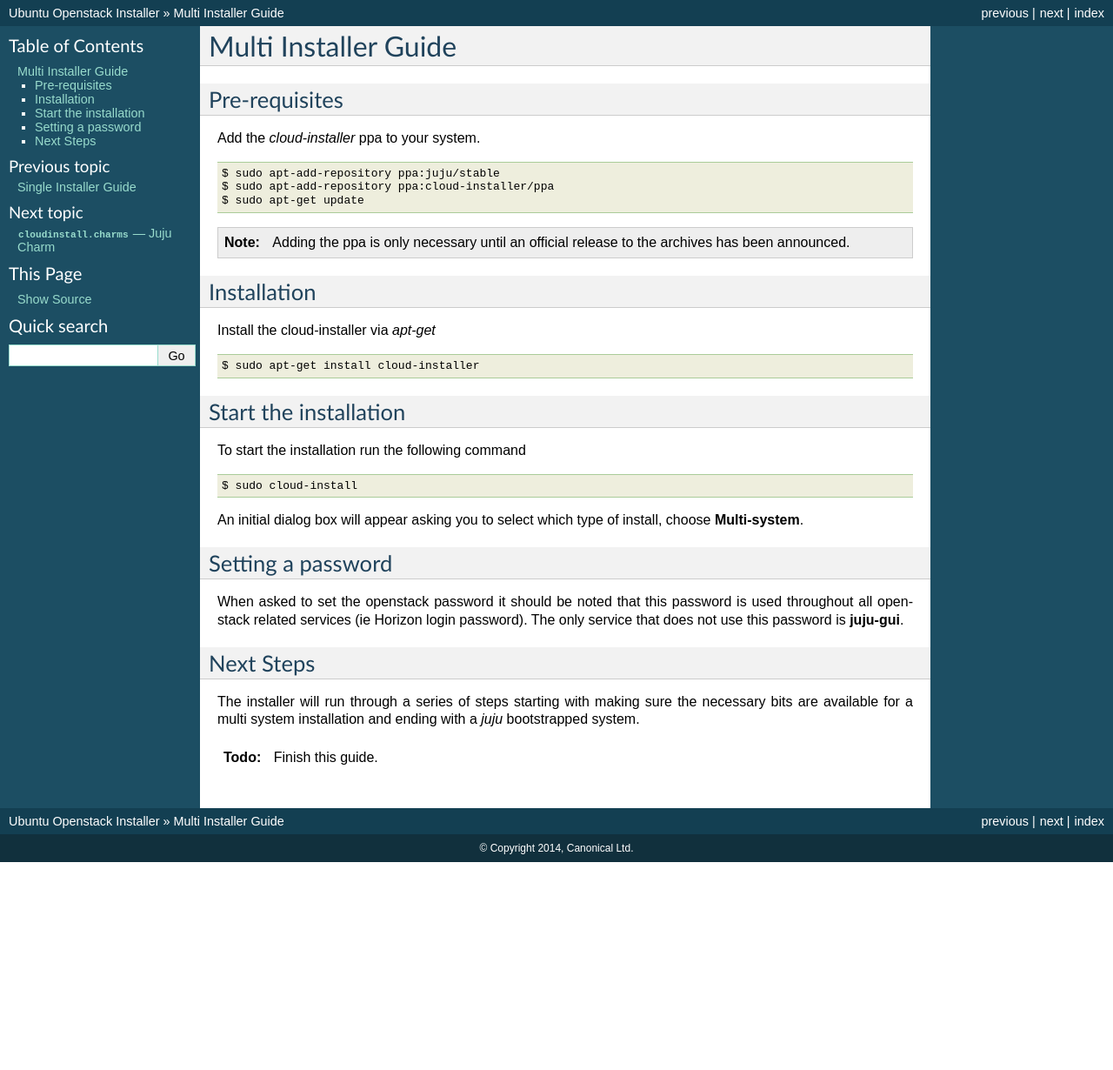
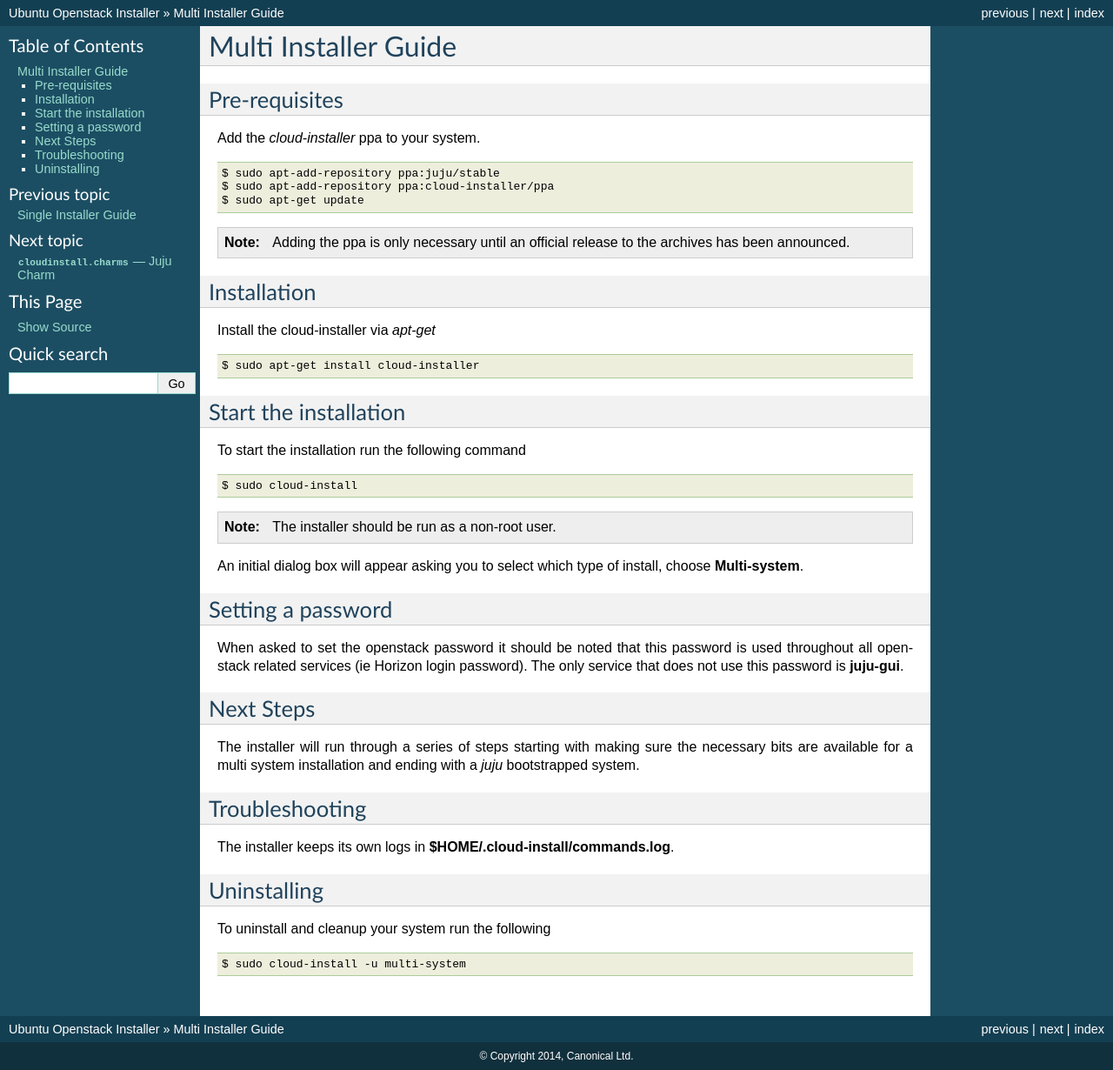
Before and after one commit to Ubuntu-Solutions-Engineering/openstack-installer, a Sphinx documentation site: the page built from docs/multi-installer.guide.rst, in a window 1280 px wide. Shown: the whole page at 87% size. Built offline with Sphinx 7.4.7, drawn with Linux system fonts in a browser that asks for light colours; before the commit the page ends 991 px from its top, so only the background shows below that.

Commit message:
merge master changes
Signed-off-by: Adam Stokes <adam.stokes@ubuntu.com>

```diff
--- a/docs/multi-installer.guide.rst
+++ b/docs/multi-installer.guide.rst
@@ -8,9 +8,9 @@ Add the `cloud-installer` ppa to your system.
 
 .. code::
 
-    $ sudo apt-add-repository ppa:juju/stable
-    $ sudo apt-add-repository ppa:cloud-installer/ppa
-    $ sudo apt-get update
+   $ sudo apt-add-repository ppa:juju/stable
+   $ sudo apt-add-repository ppa:cloud-installer/ppa
+   $ sudo apt-get update
 
 .. note::
 
@@ -35,6 +35,10 @@ To start the installation run the following command
 
    $ sudo cloud-install
 
+.. note::
+
+   The installer should be run as a non-root user.
+
 An initial dialog box will appear asking you to select which type of
 install, choose **Multi-system**.
 
@@ -52,6 +56,16 @@ The installer will run through a series of steps starting with making
 sure the necessary bits are available for a multi system installation
 and ending with a `juju` bootstrapped system.
 
-.. todo::
+Troubleshooting
+^^^^^^^^^^^^^^^
 
-   Finish this guide.
+The installer keeps its own logs in **$HOME/.cloud-install/commands.log**.
+
+Uninstalling
+^^^^^^^^^^^^
+
+To uninstall and cleanup your system run the following
+
+.. code::
+
+    $ sudo cloud-install -u multi-system
```
Also changed, not shown: docs/single-installer.guide.rst (+14 -0 lines), 7 other files.
